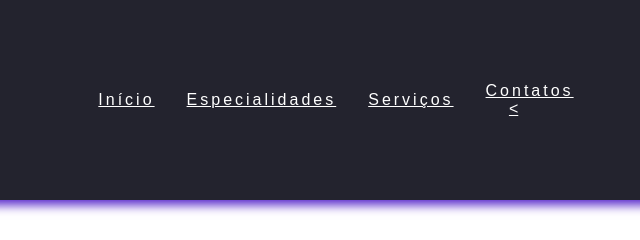
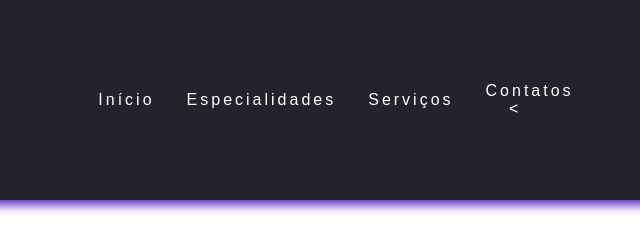
Before and after one commit to marcilio0710/meumenu, a plain HTML site: page index.html in a window 1280 px wide. Shown: the full height of the page, 562-1202 px from the left. Drawn offline with Linux system fonts and the light colour scheme.

Commit message:
Update style.css

```diff
--- a/style.css
+++ b/style.css
@@ -66,7 +66,10 @@ h1{
     transition: 0.3s;
 
 }
+.nav-list a{
+    text-decoration: none;
 
+}
 @media (max-width:999px){
 
     .nav-list{
```
